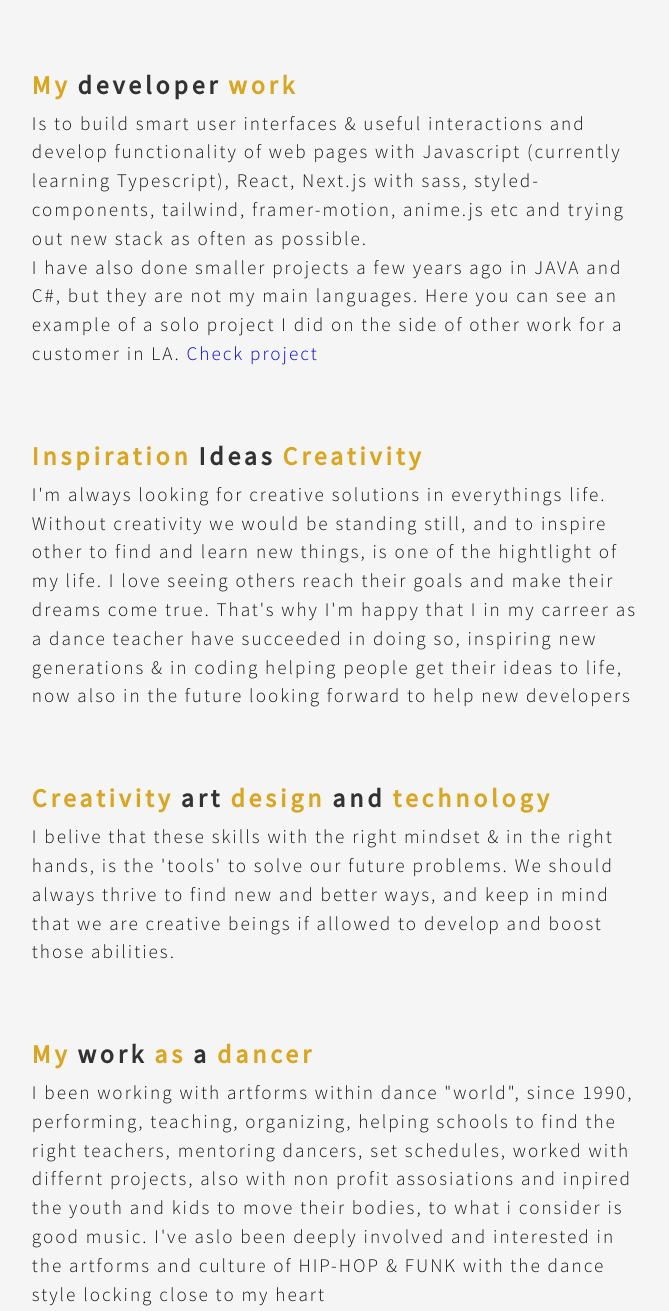
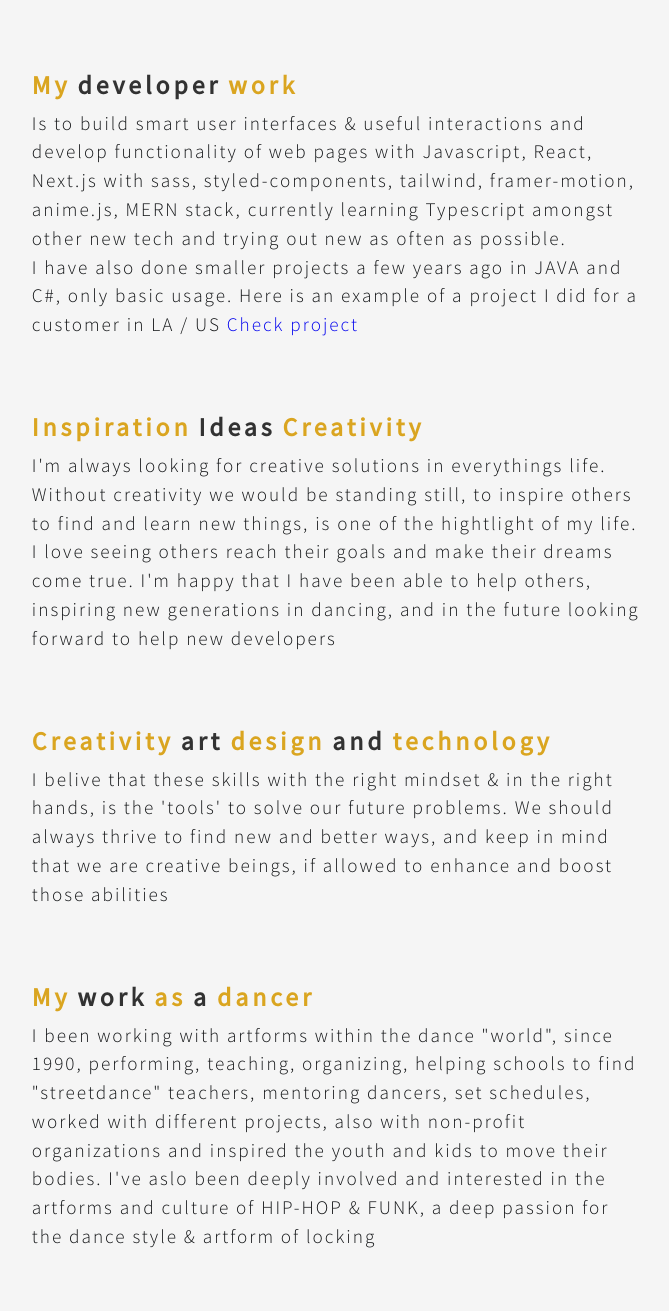
Before and after one commit to robonexx/portfolio2023, a website: page pages/about.html in a window 1280 px wide. Shown: the part 1269-2580 px from the top of the page, without its empty margins (301-970 px from the left). Drawn offline with Linux system fonts and the light colour scheme.

Commit message:
chnaging text in about

```diff
--- a/js/pdf.js
+++ b/js/pdf.js
@@ -1,6 +1,7 @@
 const cv = document.querySelector('#cv_rob');
 const closeFrameBtn = document.querySelector('.close_frame_btn');
-cv.addEventListener('click', () => {
+
+cv.addEventListener('dblclick', () => {
   closeFrameBtn.classList.add('show');
   document.querySelector('.frame').classList.add('show');
 });
--- a/pages/about.html
+++ b/pages/about.html
@@ -108,19 +108,19 @@
                 I love both of my jobs! I found good helpful friends in both industries & I'm greatful for this.
                 I see myself as a tech and dance "nerd" <br>
                 I speak Swedish, Finnish & English, I love great movies mostly classics & cartoons, taking long walks in
-                the forest to clear my mind and breathe.
+                the forest to clear my mind and breathe
             </p>
         </section>
         <section>
             <h2 class="textSplit fadeInRight stop">My developer work</h2>
             <p>
                 Is to build smart
-                user interfaces & useful interactions and develop functionality of web pages with Javascript (currently
-                learning Typescript), React,
-                Next.js with sass, styled-components, tailwind, framer-motion, anime.js etc and trying out new stack as
+                user interfaces & useful interactions and develop functionality of web pages with Javascript, React,
+                Next.js with sass, styled-components, tailwind, framer-motion, anime.js, MERN stack, currently
+                learning Typescript amongst other new tech and trying out new as
                 often as possible. <br>
-                I have also done smaller projects a few years ago in JAVA and C#, but they are not my main languages.
-                Here you can see an example of a solo project I did on the side of other work for a customer in LA.
+                I have also done smaller projects a few years ago in JAVA and C#, only basic usage.
+                Here is an example of a project I did for a customer in LA / US
                 <a href="./projects.html#p1">Check project</a>
 
             </p>
@@ -128,47 +128,46 @@
         <section>
             <h2 class="textSplit fadeInRight stop">Inspiration Ideas Creativity</h2>
             <p> I'm always looking for creative solutions in everythings life.
-                Without creativity we would be standing still, and to inspire other to find and learn new things, is one
+                Without creativity we would be standing still, to inspire others to find and learn new things, is one
                 of
                 the hightlight of my life. I love seeing others reach their goals and make their dreams come true.
-                That's
-                why I'm happy that I in my carreer as a dance teacher have succeeded in doing so, inspiring new
-                generations & in coding helping people get their ideas to life, now also in the future looking forward
+                I'm happy that I have been able to help others, inspiring new
+                generations in dancing, and in the future looking forward
                 to help new developers</p>
         </section>
         <section>
             <h2 class="textSplit fadeInRight stop">Creativity art design and technology</h2>
             <p>I belive that these skills with the right mindset & in the right hands, is the 'tools' to solve our
                 future problems.
-                We should always thrive to find new and better ways, and keep in mind that we are creative beings if
-                allowed to develop and boost those abilities.
+                We should always thrive to find new and better ways, and keep in mind that we are creative beings, if
+                allowed to enhance and boost those abilities
             </p>
         </section>
         <section>
             <h2 class="textSplit fadeInRight stop">My work as a dancer</h2>
             <p>
-                I been working with artforms within dance "world", since 1990, performing, teaching, organizing, helping
+                I been working with artforms within the dance "world", since 1990, performing, teaching, organizing, helping
                 schools to
-                find the right teachers, mentoring dancers,
-                set schedules, worked with differnt projects, also with non profit assosiations and inpired the youth
-                and kids to move their bodies,
-                to what i consider is good music. I've aslo been deeply involved and interested in the artforms and
-                culture of HIP-HOP & FUNK with the dance style locking close to my heart<br>
+                find "streetdance" teachers, mentoring dancers,
+                set schedules, worked with different projects, also with non-profit organizations and inspired the youth
+                and kids to move their bodies.
+                I've aslo been deeply involved and interested in the artforms and
+                culture of HIP-HOP & FUNK, a deep passion for the dance style & artform of locking<br>
             </p>
         </section>
         <section>
             <h2 class="textSplit fadeInRight stop">Dance and code? Connection?</h2>
             <p>
-                So working with creativity and artforms has helped me a lot in my life to find solutions, and now when
-                I'm coding I see the similarities
-                between the two. If there is a problem, find a solution.
+                Working with creativity and artforms has helped me a lot in my life, and now when
+                I'm coding I see the similarities between the two. Co-work, team-work is a key to better "performance" and also communication is must to be able to work together.
+                If there is a problem, analyze it and find a solution.
                 <br>
-                In the artform of Hip-Hop I many times say - ALWAYS A STUDENT in otherwords always be open to learn new,
+                In the artform of Hip-Hop, there is a saying - ALWAYS A STUDENT, in otherwords always be open to learn new,
                 so this is what I saw in
                 programming, and it might not be the same
-                vocabulary, but the same thought somehow. <br>
-                I was interested... <br>
-                now been developing, learning new as I go and working with this for a few years, just becomes more fun
+                vocabulary, but the same thought. <br>
+                 <br>
+                Today both dancing and developing, learning new as I go and working with this for a few years, coding just becomes more fun
                 for everyday that passes. :D
                 <br>
             </p>
```
Also changed, not shown: pages/contact.html (+1 -1 lines).
